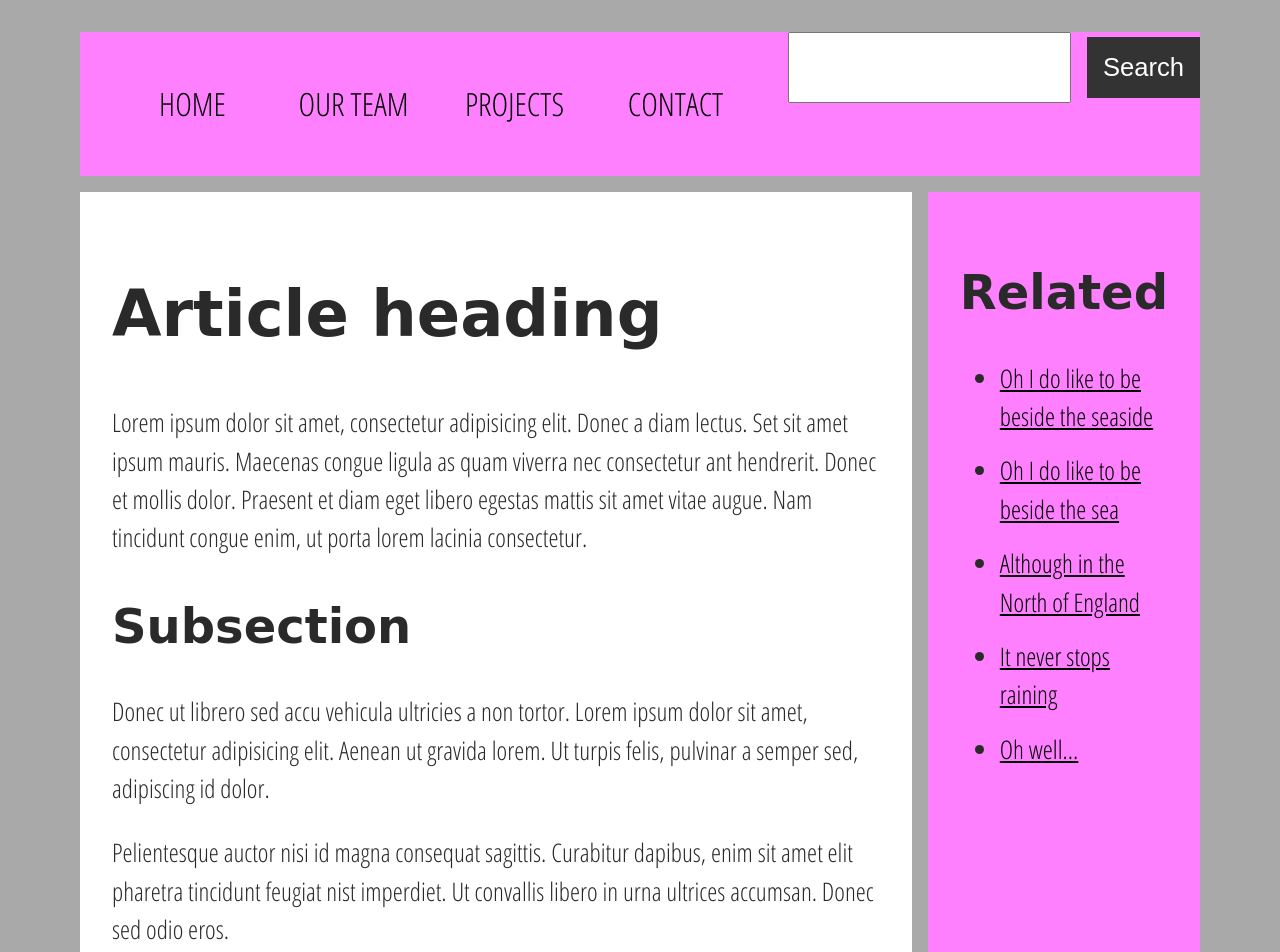
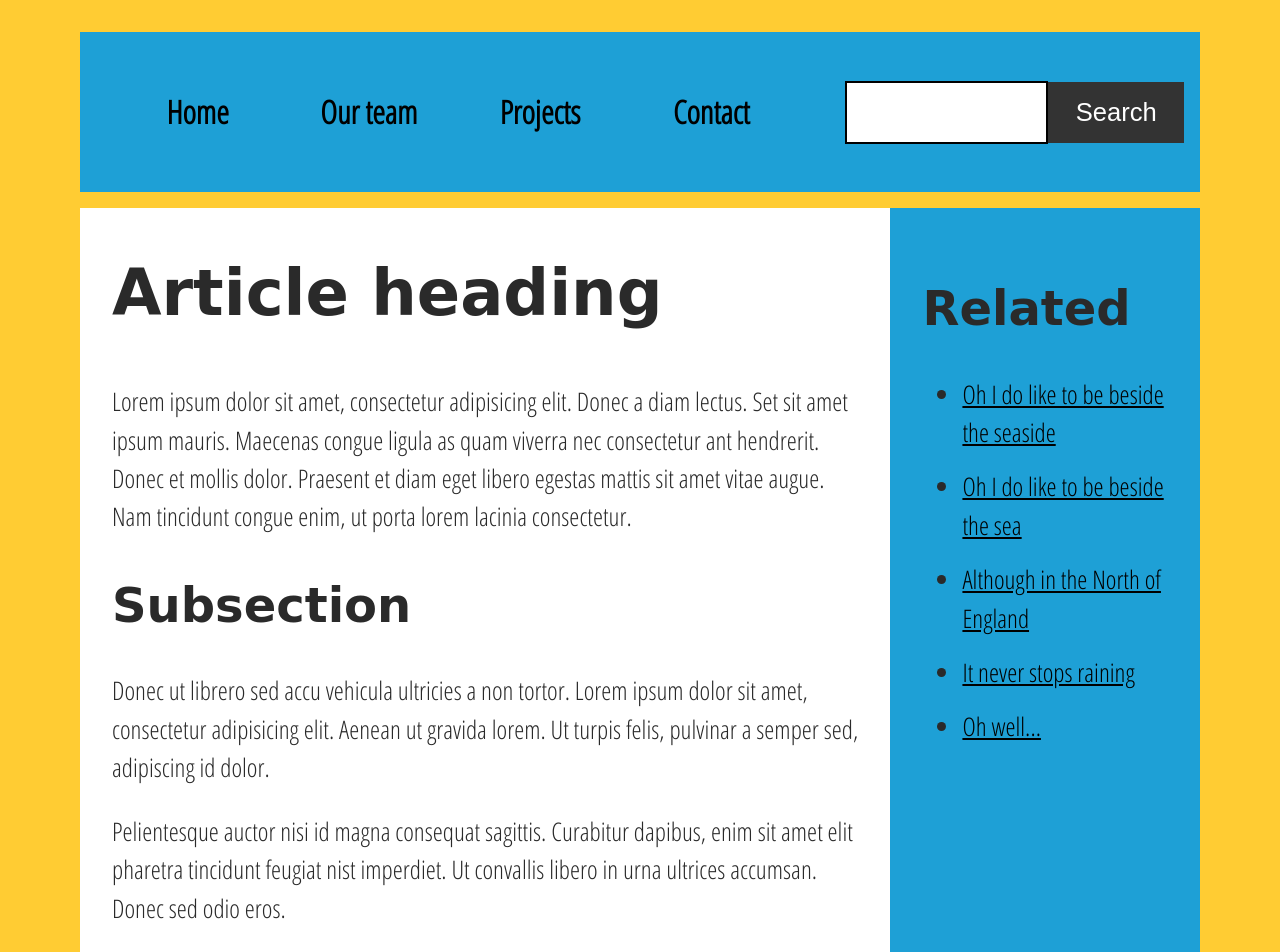
Before and after one commit to accessabilly/accessabilly.github.io, a plain HTML site: page end-to-end-testing/index.html in a window 1280 px wide. Shown: the top 952 px of the page. Drawn offline with Linux system fonts and the light colour scheme; a web font is replaced by a local one.

Commit message:
first draft css

```diff
--- a/end-to-end-testing/style.css
+++ b/end-to-end-testing/style.css
@@ -1,13 +1,13 @@
 /* || General setup */
 
 html, body {
+  font-size: 100%;
   margin: 0;
   padding: 0;
 }
 
 html {
-  font-size: 1rem;
-  background-color: #a9a9a9;
+  background-color: #ffcc33;
 }
 
 body {
@@ -15,23 +15,30 @@ body {
 }
 
 .container {
-  padding: 2rem 5rem;
+  padding: 1rem;
   margin: 0 auto;
+}
+
+@media screen and (min-width: 48rem) {
+  .container {
+    padding: 2rem 5rem;
+  }
 }
 
 /* || typography */
 
 h1, h2, h3 {
-  font-family: 'Sonsie One', cursive;
+  font-family: 'Pacifico', cursive;
   color: #2a2a2a;
 }
 
-p, input, li {
+p, input, li, small {
   font-family: 'Open Sans Condensed', sans-serif;
   color: #2a2a2a;
 }
 
 h1 {
+  margin-top: 1rem;
   font-size: 4rem;
 }
 
@@ -66,20 +73,35 @@ nav, article, aside, footer {
 }
 
 header {
-  display: flex;
   min-height: 5rem;
   margin-bottom: 1rem;
-  background-color: #ff80ff;
+  padding-bottom: 2rem;
+  background-color: #1ea0d6;
+}
+
+@media screen and (min-width: 48rem) {
+  header {
+    display: flex;
+    align-items: center;
+    padding-bottom: 0;
+  }
 }
 
 nav {
-  display: flex;
-  width: 70%;
   background: transparent;
+}
+
+@media screen and (min-width: 48rem) {
+  nav {
+    display: flex;
+
+    width: 70%;
+  }
 }
 
 nav ul {
   display: flex;
+  flex-wrap: wrap;
   padding: 0;
   list-style-type: none;
   flex: 2;
@@ -92,34 +114,46 @@ nav li {
 }
 
 nav a {
-  display: inline-block;
+  display: block;
   font-size: 2rem;
-  text-transform: uppercase;
+  padding: 0.5rem 1rem;
   text-decoration: none;
+  font-weight: bold;
   color: black;
+  white-space: nowrap;
 }
 
 form {
-  flex: 1;
   display: flex;
+  flex-wrap: wrap;
   align-items: center;
   height: 100%;
+  padding: 0 1rem;
+}
+
+@media screen and (min-width: 64rem) {
+  form {
+    flex-wrap: nowrap;
+  }
 }
 
 input {
+  width: 100%;
+  min-height: 2rem;
+  padding: 0.75rem;
   font-size: 1.6rem;
-  min-height: 2rem;
-  padding: 1rem;
+  color: #000000;
+  border: 2px solid #000000;
 }
 
-input[type="search"] {
-  flex: 3;
-  color: #000000;
+@media screen and (min-width: 64rem) {
+  input {
+    min-width: 60%;
+  }
 }
 
 button[type="submit"] {
-  flex: 1;
-  margin-left: 1rem;
+  width: 100%;
   background: #333;
   border: 0;
   color: white;
@@ -131,13 +165,26 @@ button[type="submit"] {
 /* || main layout */
 
 .wrapper {
-  display: flex;
-  flex-direction: row;
-  flex-wrap: no-wrap;
+  display: block;
+  background: deeppink;
+}
+
+@media screen and (min-width: 48rem) {
+  .wrapper {
+    display: flex;
+    flex-direction: row;
+    flex-wrap: nowrap;
+  }
 }
 
 main {
-  width: 75%;
+  width: 100%;
+}
+
+@media screen and (min-width: 48rem) {
+  .main {
+    width: 75%;
+  }
 }
 
 article {
@@ -145,9 +192,14 @@ article {
 }
 
 aside {
-  flex: 1;
-  margin-left: 1rem;
-  background-color: #ff80ff;
+  background-color: #1ea0d6;
+}
+
+@media screen and (min-width: 48rem) {
+  .aside {
+    width: 25%;
+    margin-left: 1rem;
+  }
 }
 
 aside li {
```
